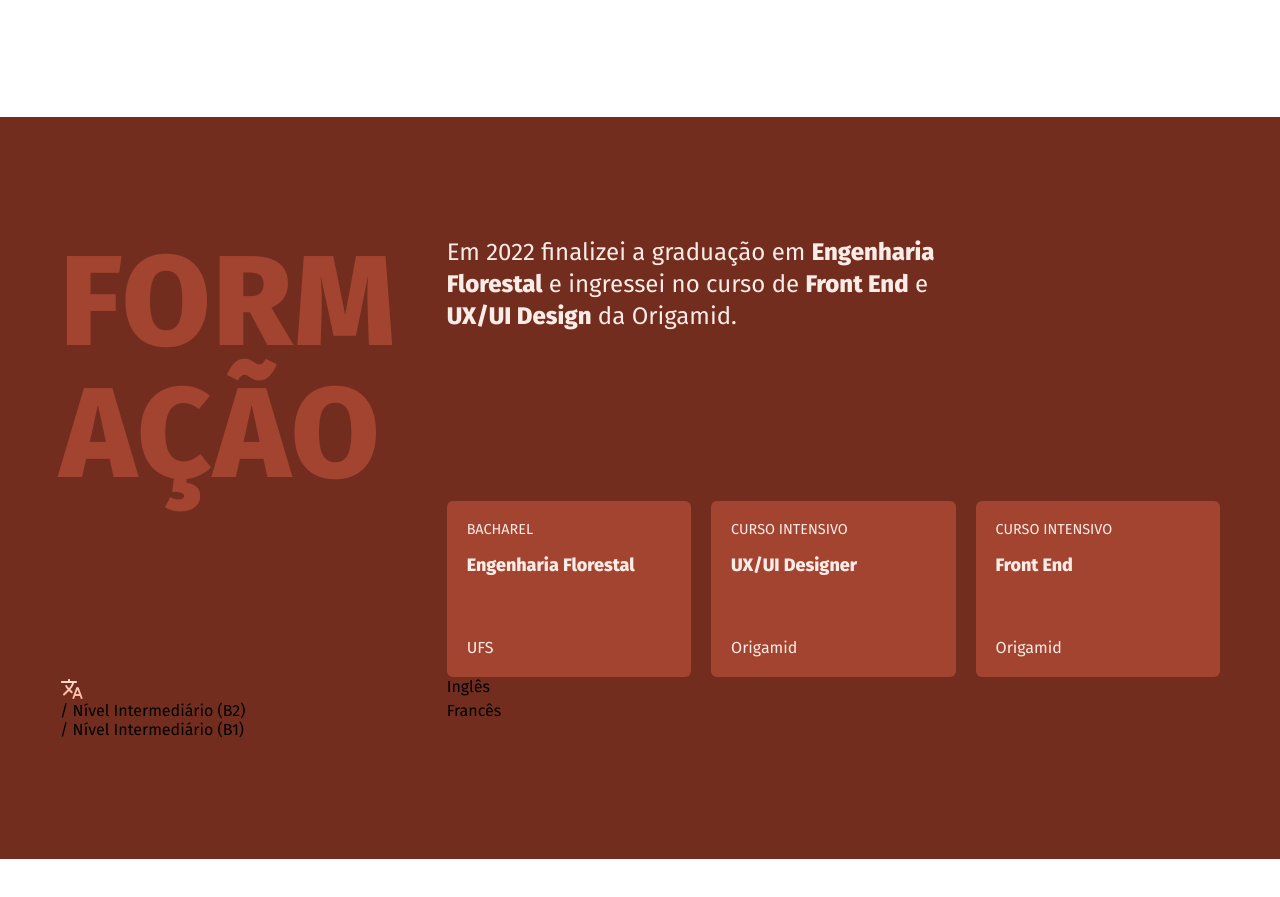
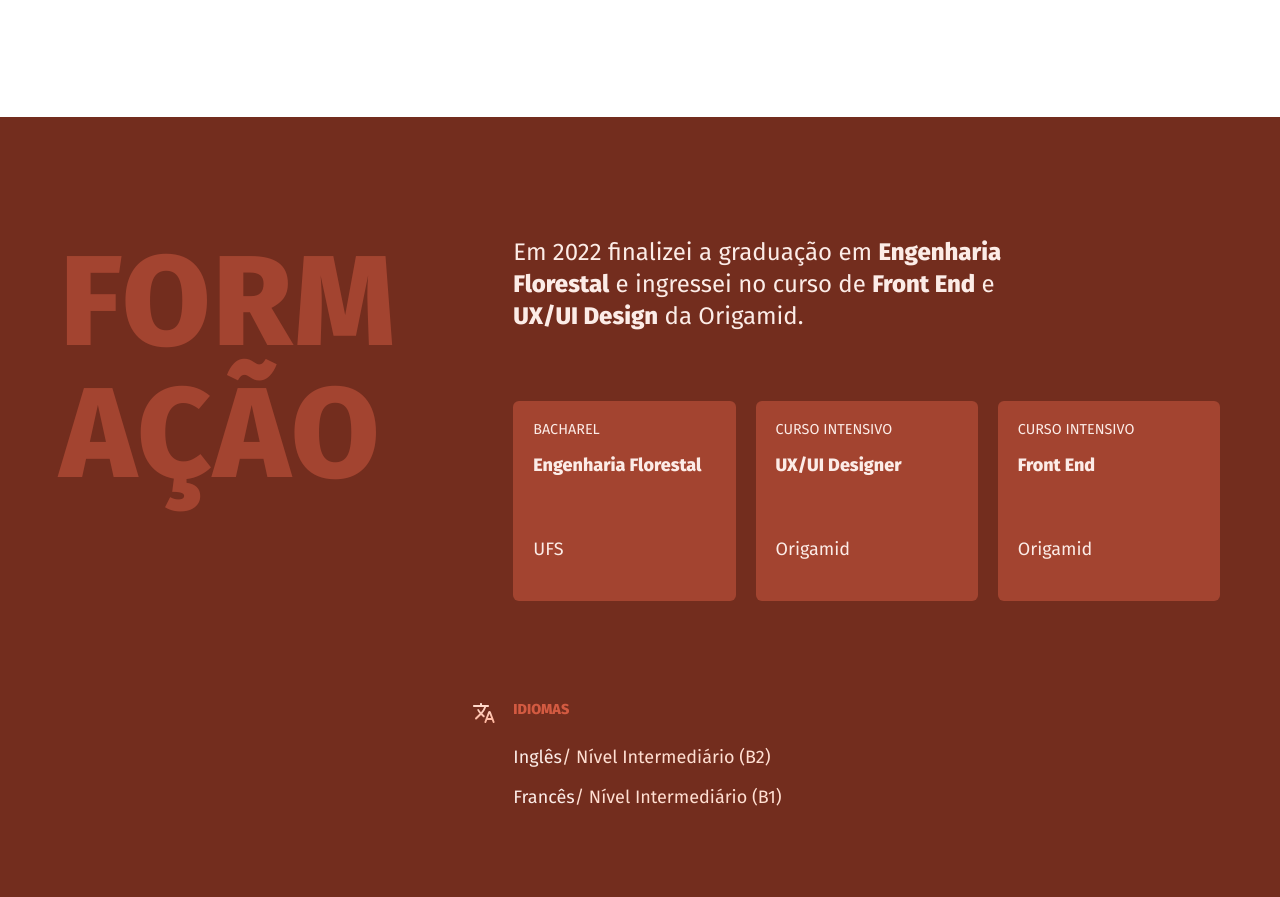
Before and after one commit to layoliv/layoliv, a plain HTML site: page index.html in a window 1280 px wide. Shown: the part 1505-2402 px from the top of the page. Before the commit the page ends 2364 px from the top, so only its background shows below. Drawn offline with Linux system fonts and the light colour scheme.

Commit message:
ajustes html / css formacao

```diff
--- a/index.html
+++ b/index.html
@@ -81,35 +81,39 @@
       <h2>Em 2022 finalizei a graduação em <strong>Engenharia Florestal</strong> e ingressei no curso de <strong>Front End</strong> e <strong>UX/UI Design</strong> da Origamid.</h2>
       <ul class="form">
         <li>
-          <span>Bacharel</span>
+          <span class="form-titulo">Bacharel</span>
           <h3>Engenharia Florestal</h3>
-          <p>UFS</p>
+          <span class="form-inst">UFS</span>
         </li>
         <li>
-          <span>Curso Intensivo</span>
+          <span class="form-titulo">Curso Intensivo</span>
           <h3>UX/UI Designer</h3>
-          <p>Origamid</p>
+          <span class="form-inst">Origamid</span>
         </li>
         <li>
-          <span>Curso Intensivo</span>
+          <span class="form-titulo">Curso Intensivo</span>
           <h3>Front End</h3>
-          <p>Origamid</p>
+          <span class="form-inst">Origamid</span>
         </li>
       </ul>
-      <img src="img/idiomas.svg" alt="Símbolo Cursos">
-      <p>Inglês</p>
-      <span>/ Nível Intermediário (B2)</span>
-      <p>Francês</p>
-      <span>/ Nível Intermediário (B1)</span>
+      <div class="idiomas">
+        <h3>Idiomas</h3>
+        <ul class="idiomas-lista">
+          <li>Inglês<span>/ Nível Intermediário (B2)</span></li>
+          <li>Francês<span>/ Nível Intermediário (B1)</span></li>
+        </ul>
+      </div>
     </div>
   </section>
   <footer class="contato" id="contato" >
+    <div class="contato-conteiner">
       <h2>Estou disponível para novos projetos no momento.<br>Entre em contato comigo<img src="img/waving.svg" alt="Símbolo Mão"></h2>
       <ul>
         <li><a href="https://www.linkedin.com/in/layoliveira/" target="_blank" rel="external">in/layoliveira/</a></li>
         <li><a href="tel:+5579998809616">+55 79 998809616</a></li>
         <li>layoliveira96@gmail.com</li>
       </ul>
+    </div>
   </footer>
 </body>
 </html>
--- a/style.css
+++ b/style.css
@@ -225,6 +225,7 @@ body {
   grid-template-columns: 1fr 2fr;
   margin: 0 auto;
   padding: 120px 20px;
+  gap: 100px;
   position: relative;
   /* overflow: visible; */
 }
@@ -253,28 +254,68 @@ body {
   flex-wrap: wrap;
   justify-content: start;
   gap: 20px;
+  margin-top: -200px;
 }
 
 .form li {
   background: #a34430;
   flex: 1;
-  width: 206px;
+  /* width: 206px; */
   padding: 20px;
-  /* align-content: center; */
   border-radius: 6px;
-
 }
 
-.form span {
+.form-titulo {
   display: block;
   text-transform: uppercase;
   font-size: 0.9rem;
-  margin-bottom: 15px;
 }
 
 .form h3 {
   font-size: 1.125rem;
   line-height: 1.4;
-  margin-bottom: 60px;
+  margin: 15px 0 60px 0;
+}
+
+.form-inst {
+  font-size: 1.125rem;
+}
+
+.idiomas {
+  grid-column: 2;
+}
+
+.idiomas h3 {
+  text-transform: uppercase;
+  font-size: 0.9rem;
+  color: rgba(228, 99, 72, 0.85);
+  justify-content: center;
+  margin-bottom: 30px;
+}
+
+.idiomas h3::before {
+  content: '';
+  display: block;
+  position: absolute;
+  width: 24px;
+  height: 24px;
+  background: url(../img/idiomas.svg);
+  left: 432px;
+}
+
+.idiomas-lista {
+  color: #FCECE7;
+  font-size: 1.125rem;
+  line-height: 1.1;
 
 }
+
+.idiomas-lista li {
+  margin-bottom: 20px;
+}
+
+.idiomas-lista span {
+
+  color: #ffdfd2;
+
+}
```
Lines whose indentation alone changed are shown as unchanged.
